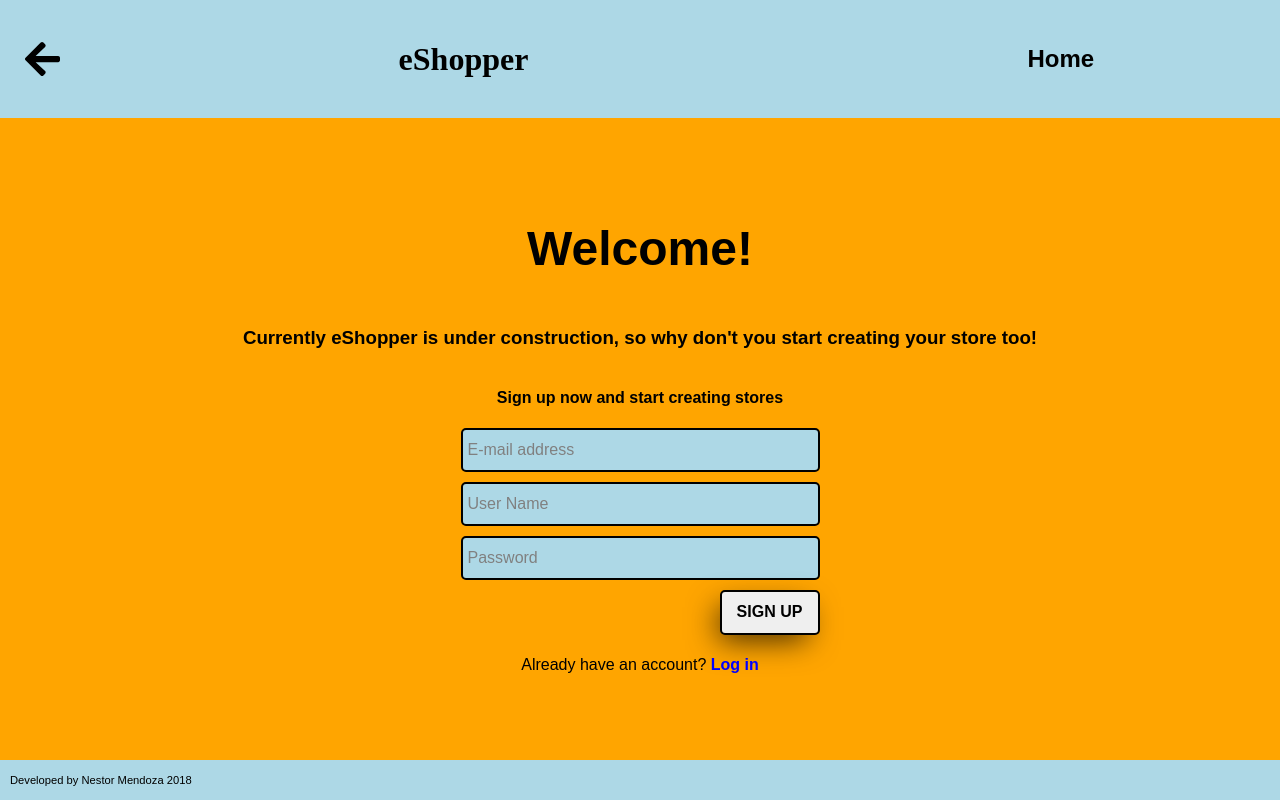
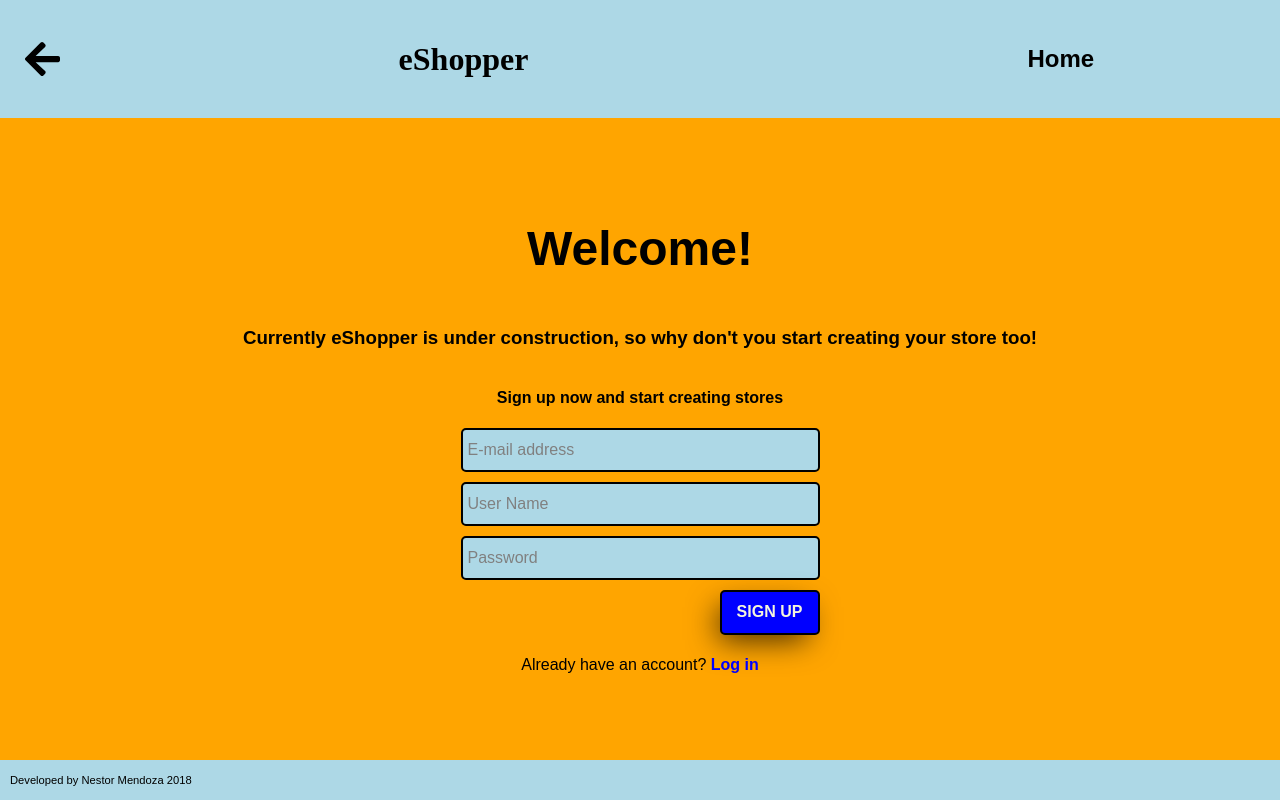
Before and after one commit to Tilingo/eShopper, a React (Create React App) app in the folder client/: page / in a window 1280 px wide. Built offline with nearby package versions, Linux system fonts and the light colour scheme; no server answers; a web font is replaced by a local one.

Commit message:
login and signup color themes are fixed

```diff
--- a/client/src/components/LogIn.js
+++ b/client/src/components/LogIn.js
@@ -1,7 +1,9 @@
 import React, { Component } from 'react';
 import FormWrapp from './styles/FormWrap';
-import { Button } from './styles/Button';
 import SignUpWrap from './styles/SignUpWrap';
+import { ThemeProvider } from 'styled-components';
+import { Button, primary } from './styles/Button';
+
 import alertify from 'alertify.js'
 
 class LogIn extends Component {
@@ -44,7 +46,9 @@ class LogIn extends Component {
                 <FormWrapp onSubmit={this.handleSubmit} autoComplete="off">
                     <input onChange={this.handleChange} type="text" name="userName" placeholder="User Name" />
                     <input onChange={this.handleChange} type="password" name="password" placeholder="Password" />
-                    <Button primary onClick={this.searchUser}>Log In</Button>
+                    <ThemeProvider theme={primary}>
+                        <Button primary onClick={this.searchUser}>Log In</Button>
+                    </ThemeProvider>
                 </FormWrapp>
             </SignUpWrap>
         );
--- a/client/src/components/SignUp.js
+++ b/client/src/components/SignUp.js
@@ -2,7 +2,10 @@ import React, { Component } from 'react';
 import { Link } from 'react-router-dom'
 import axios from 'axios'
 import SignUpWrapp from './styles/SignUpWrap';
-import { Button } from './styles/Button';
+import { ThemeProvider } from 'styled-components';
+import { Button, primary } from './styles/Button';
+
+
 import FormWrap from './styles/FormWrap';
 import alertify from 'alertify.js'
 
@@ -40,10 +43,12 @@ class SignUp extends Component {
                 <h3>Currently eShopper is under construction, so why don't you start creating your store too!</h3>
                 <h4>Sign up now and start creating stores</h4>
                 <FormWrap onSubmit={this.handleSubmit} autoComplete="off">
-                    <input onChange={this.handleChange} type="email" name="e_mail" placeholder="E-mail address" autoComplete="email"/>
-                    <input onChange={this.handleChange} type="text" name="userName" placeholder="User Name" autoComplete="username"/>
-                    <input onChange={this.handleChange} type="password" name="password" placeholder="Password" autoComplete="current-password"/>
-                    <Button type="submit" primary>SIGN UP</Button>
+                    <input onChange={this.handleChange} type="email" name="e_mail" placeholder="E-mail address" autoComplete="email" />
+                    <input onChange={this.handleChange} type="text" name="userName" placeholder="User Name" autoComplete="username" />
+                    <input onChange={this.handleChange} type="password" name="password" placeholder="Password" autoComplete="current-password" />
+                    <ThemeProvider theme={primary}>
+                        <Button type="submit">SIGN UP</Button>
+                    </ThemeProvider>
                 </FormWrap>
                 <p>Already have an account? <Link to="/login" >Log in</Link></p>
             </SignUpWrapp>
```
